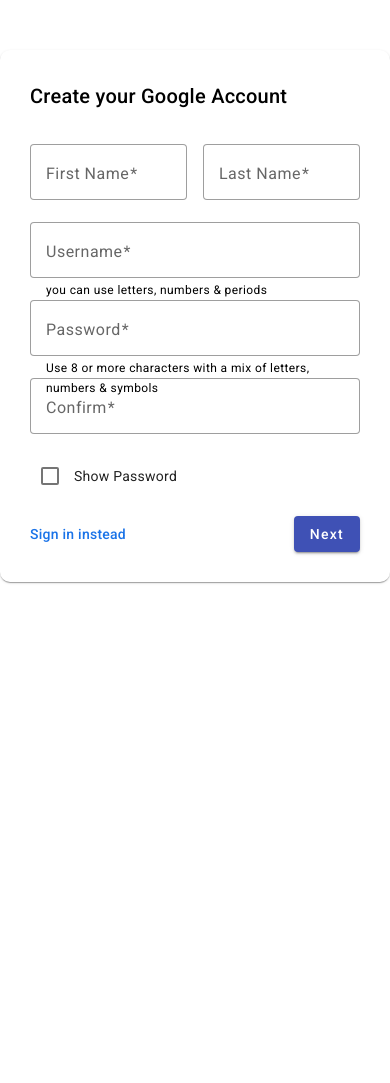
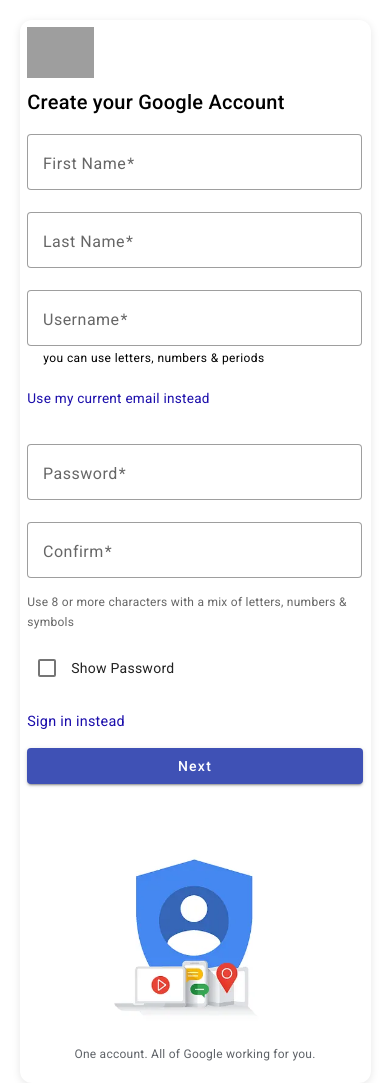
Before and after one commit to varunriyer/Fundoo-Notes-Varun, an Angular app in the folder fundoonotes/: page / in a window 390 px wide. Before the commit the page ends 894 px from the top, so only its background shows below. Built offline with nearby package versions, Linux system fonts and the light colour scheme; grey boxes are pictures that could not be loaded.

Commit message:
feat: enhance registration component with improved layout, styling, and validation

```diff
--- a/fundoonotes/src/app/pages/register/register.component.css
+++ b/fundoonotes/src/app/pages/register/register.component.css
@@ -1,31 +1,173 @@
+/*  Main Card */
 .register-card {
-  max-width: 500px;
-  margin: 50px auto;
-  padding: 30px;
+  width: 90%;
+  max-width: 800px;
+  margin: 5% auto;
+  padding: 2%;
   display: flex;
   flex-direction: column;
-  gap: 16px;
-  border-radius: 10px;
+  gap: 1rem;
+  border-radius: 12px;
+  box-shadow: 0 2px 8px rgba(0, 0, 0, 0.1);
 }
 
+/*  Two-Column Layout */
+.form-container {
+  display: flex;
+  gap: 2rem;
+  flex-wrap: wrap;
+}
+
+/*  Left Column (Form) */
+.form-left {
+  flex: 1 1 60%;
+}
+
+/*  Google Logo + Title */
+.logo-title-container {
+  display: flex;
+  flex-direction: column;
+  align-items: flex-start;
+}
+
+.google-logo {
+  width: 20%;
+  max-width: 120px;
+  height: auto;
+  margin-bottom: 0.5rem;
+}
+
+/*  Name Fields Side-by-Side */
 .name-fields {
   display: flex;
-  gap: 16px;
+  gap: 5%;
+  flex-wrap: wrap;
 }
 
+.name-fields mat-form-field {
+  flex: 1 1 45%;
+}
+
+/*  Full Width Field Utility */
 .full-width {
   width: 100%;
 }
 
+/*  Email Link */
+.email-link {
+  color: #1a0dab;
+  text-decoration: none;
+  font-size: 0.85rem;
+  margin-bottom: 1rem;
+  display: inline-block;
+  cursor: pointer;
+}
+
+.email-link:hover {
+  text-decoration: underline;
+}
+
+/*  Password Fields Side-by-Side */
+.password-fields {
+  display: flex;
+  gap: 5%;
+  flex-wrap: wrap;
+}
+
+.password-fields mat-form-field {
+  flex: 1 1 45%;
+}
+
+/* Password Hint Text Styled like mat-hint */
+.full-width-hint {
+  font-size: 0.75rem;
+  color: rgba(0, 0, 0, 0.6);
+  margin-top: -8px;
+  margin-bottom: 16px;
+}
+
+/*  Show Password Checkbox is fine as-is */
+
+/*  Footer: Button and Link */
 .actions {
   display: flex;
   justify-content: space-between;
   align-items: center;
-  margin-top: 20px;
+  margin-top: 24px;
+  flex-wrap: wrap;
 }
 
 .signin-link {
   text-decoration: none;
-  color: #1a73e8;
+  color: #1a0dab;
+  font-size: 0.9rem;
+  cursor: pointer;
+}
+
+.actions button {
   font-weight: 500;
+  padding: 0.5rem 2rem;
 }
+
+/*  Right Column (Image + Caption) */
+.form-right {
+  flex: 1 1 35%;
+  display: flex;
+  flex-direction: column;
+  align-items: center;
+  justify-content: center;
+  text-align: center;
+}
+
+.side-image {
+  width: 100%;
+  max-width: 200px;
+  height: auto;
+}
+
+.side-text {
+  font-size: 0.75rem;
+  color: #5f6368;
+  margin-top: 1rem;
+  line-height: 1.4;
+
+}
+
+/*  Responsive Behavior */
+@media screen and (max-width: 768px) {
+  .form-container {
+    flex-direction: column;
+  }
+
+  .name-fields {
+    flex-direction: column;
+  }
+
+  .name-fields mat-form-field,
+  .password-fields mat-form-field {
+    width: 100%;
+  }
+
+  .actions {
+    flex-direction: column;
+    align-items: stretch;
+    gap: 1rem;
+  }
+
+  .actions button {
+    width: 100%;
+  }
+
+  .form-right {
+    margin-top: 2rem;
+  }
+
+  .password-fields {
+  flex-direction: column;
+}
+
+.password-fields mat-form-field {
+  width: 100%;
+}
+
+}
--- a/fundoonotes/src/app/pages/register/register.component.html
+++ b/fundoonotes/src/app/pages/register/register.component.html
@@ -1,8 +1,24 @@
 <mat-card class="register-card">
+
+  <div class="form-container">
+
+
+    <div class="form-left">
+
+
+      <div class="logo-title-container">
+        <img
+          src="https://www.google.com/images/branding/googlelogo/1x/googlelogo_color_272x92dp.png"
+          alt="Google Logo"
+          class="google-logo"
+        />
         <h2>Create your Google Account</h2>
+      </div>
+
 
       <form [formGroup]="registerForm" (ngSubmit)="onSubmit()">
 
+        <!-- Name Fields (First + Last) -->
         <div class="name-fields">
           <mat-form-field appearance="outline">
             <mat-label>First Name</mat-label>
@@ -15,29 +31,51 @@
           </mat-form-field>
         </div>
 
+        <!-- Username Field -->
         <mat-form-field appearance="outline" class="full-width">
           <mat-label>Username</mat-label>
           <input matInput formControlName="username" />
           <mat-hint>you can use letters, numbers & periods</mat-hint>
         </mat-form-field>
-
-    <mat-form-field appearance="outline" class="full-width">
+        <br><br>
+        <!-- Email Link -->
+        <a class="email-link" href="#">Use my current email instead</a>
+        <br><br>
+        <!-- Password + Confirm Fields -->
+        <div class="password-fields">
+          <mat-form-field appearance="outline">
             <mat-label>Password</mat-label>
             <input matInput [type]="hidePassword ? 'password' : 'text'" formControlName="password" />
-      <mat-hint>Use 8 or more characters with a mix of letters, numbers & symbols</mat-hint>
           </mat-form-field>
 
-    <mat-form-field appearance="outline" class="full-width">
+          <mat-form-field appearance="outline">
             <mat-label>Confirm</mat-label>
             <input matInput [type]="hidePassword ? 'password' : 'text'" formControlName="confirmPassword" />
           </mat-form-field>
+        </div>
 
+        <!-- ℹ Password Hint Text -->
+        <div class="full-width-hint">
+          Use 8 or more characters with a mix of letters, numbers & symbols
+        </div>
+
+        <!--  Show Password Toggle -->
         <mat-checkbox (change)="togglePasswordVisibility()">Show Password</mat-checkbox>
 
+        <!-- Form Footer: Sign In Link + Submit Button -->
         <div class="actions">
           <a class="signin-link" routerLink="/login">Sign in instead</a>
           <button mat-raised-button color="primary" type="submit">Next</button>
         </div>
 
       </form>
+    </div>
+
+    <!--  RIGHT SIDE: Image + Caption -->
+    <div class="form-right">
+      <img src="/assets/google-product-image.png" alt="Illustration" class="side-image" />
+      <p font-size:0.85rem class="side-text">One account. All of Google working for you.</p>
+    </div>
+
+  </div>
 </mat-card>
--- a/fundoonotes/src/app/pages/register/register.component.ts
+++ b/fundoonotes/src/app/pages/register/register.component.ts
@@ -1,11 +1,11 @@
 import { Component } from '@angular/core';
 import { ReactiveFormsModule, FormBuilder, FormGroup, Validators } from '@angular/forms';
 import { CommonModule } from '@angular/common';
+import { MatCardModule } from '@angular/material/card';
 import { MatFormFieldModule } from '@angular/material/form-field';
 import { MatInputModule } from '@angular/material/input';
 import { MatButtonModule } from '@angular/material/button';
 import { MatCheckboxModule } from '@angular/material/checkbox';
-import { MatCardModule } from '@angular/material/card';
 
 
 @Component({
@@ -17,25 +17,48 @@
     MatFormFieldModule,
     MatInputModule,
     MatButtonModule,
-    MatCheckboxModule,
-    MatCardModule
+    MatCardModule,
+    MatCheckboxModule
   ],
   templateUrl: './register.component.html',
   styleUrls: ['./register.component.css']
 })
 export class RegisterComponent {
   registerForm: FormGroup;
-  hidePassword = true;
 
   constructor(private fb: FormBuilder) {
-    this.registerForm = this.fb.group({
-      firstName: ['', [Validators.required]],
-      lastName: ['', [Validators.required]],
-      username: ['', [Validators.required, Validators.pattern(/^[a-zA-Z0-9.]+$/)]],
-      password: ['', [Validators.required, Validators.pattern(/^(?=.*[A-Za-z])(?=.*\d)[A-Za-z\d@$!%*?&]{8,}$/)]],
-      confirmPassword: ['', [Validators.required]]
-    });
+    this.registerForm = this.fb.group(
+  {
+    firstName: ['', Validators.required],
+    lastName: ['', Validators.required],
+    username: [
+      '',
+      [
+        Validators.required,
+        Validators.pattern(/^[a-zA-Z0-9.]+$/)
+      ]
+    ],
+    password: [
+      '',
+      [
+        Validators.required,
+        Validators.pattern(/^(?=.*[A-Za-z])(?=.*\d)[A-Za-z\d@$!%*?&]{8,}$/)
+      ]
+    ],
+    confirmPassword: ['', Validators.required]
+  },
+  { validators: this.passwordMatchValidator }
+);
+
   }
+
+  passwordMatchValidator(form: FormGroup) {
+  const password = form.get('password')?.value;
+  const confirmPassword = form.get('confirmPassword')?.value;
+
+  return password === confirmPassword ? null : { passwordMismatch: true };
+}
+hidePassword = true;
 
 togglePasswordVisibility() {
   this.hidePassword = !this.hidePassword;
@@ -43,9 +66,10 @@
 
 onSubmit() {
   if (this.registerForm.valid) {
-      console.log('Form Submitted:', this.registerForm.value);
+    console.log('Form Submitted', this.registerForm.value);
   } else {
     this.registerForm.markAllAsTouched();
   }
 }
+
 }
```
Also changed, not shown: fundoonotes/src/assets/google logo.png (added), fundoonotes/src/assets/google-product-image.png (added). Lines whose indentation alone changed are shown as unchanged.
